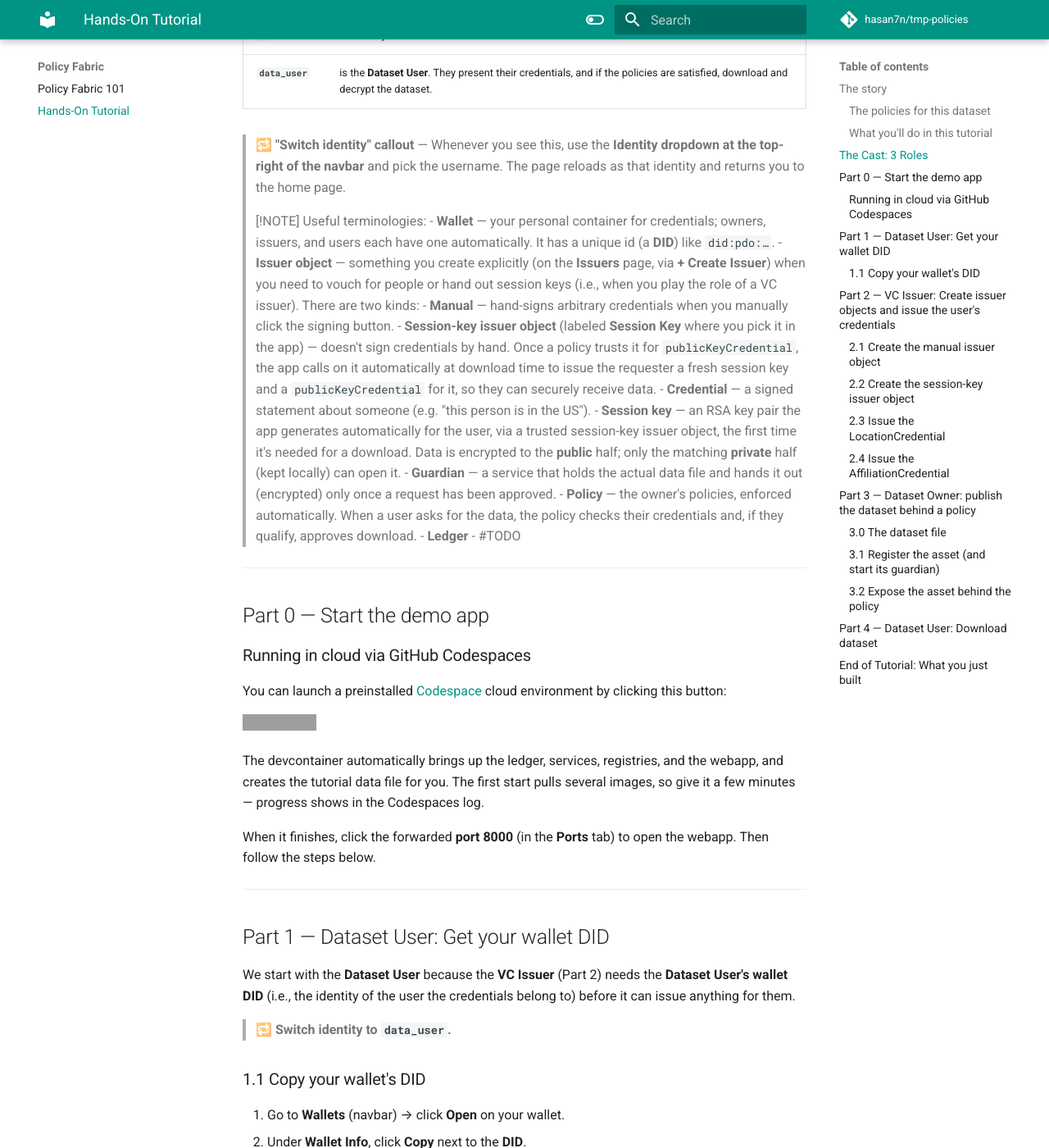
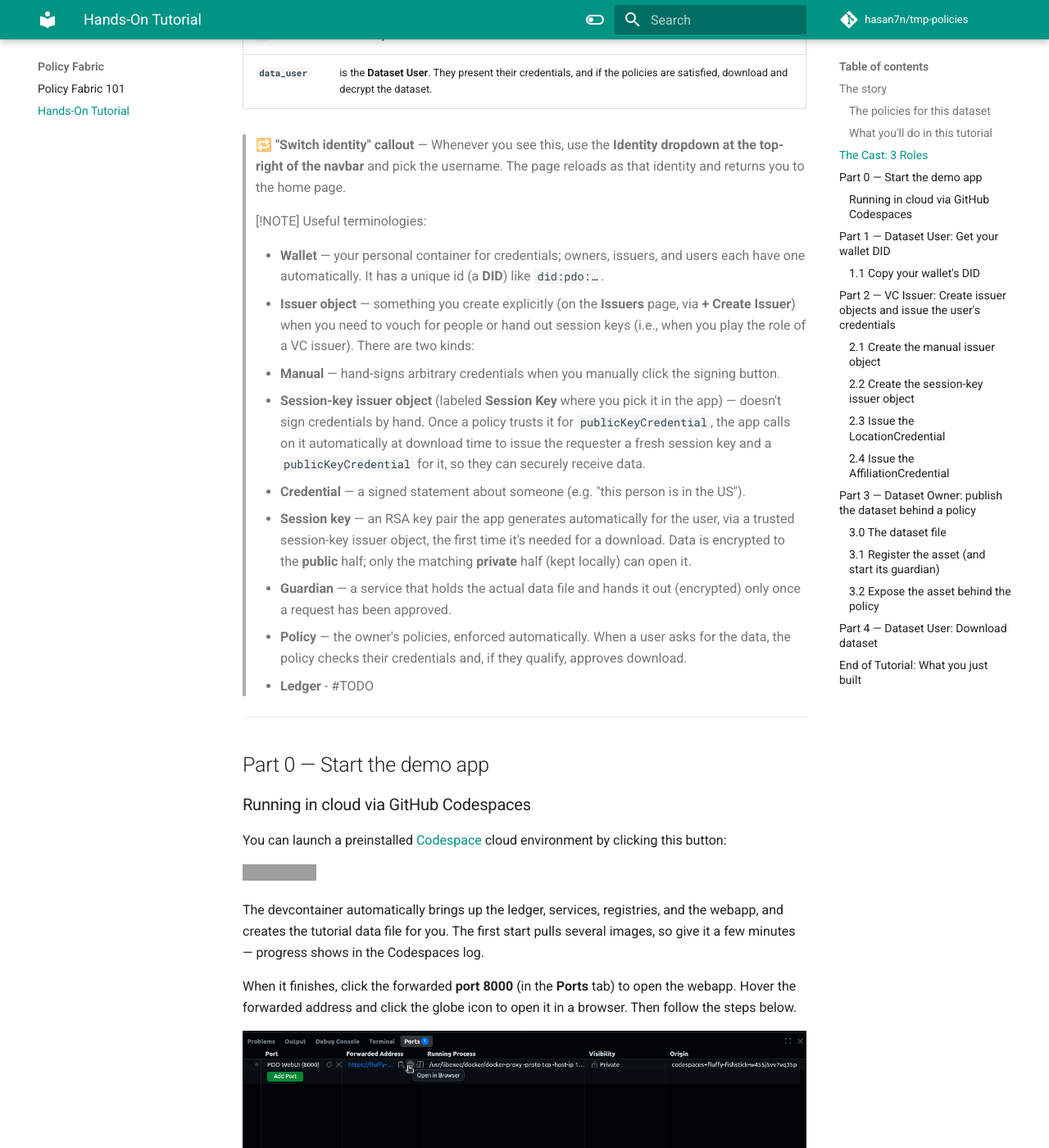
Before and after one commit to hasan7n/tmp-policies, an MkDocs documentation site: the page built from docs/docs/tutorial.md, in a window 1280 px wide and 1400 px high, scrolled down 1922 px. Shown: the whole window at 82% size. Built offline with MkDocs 1.6.1 and Material for MkDocs 9.7.7, drawn with Linux system fonts in a browser that asks for light colours; comment, search, counter and statistics services are not loaded; grey boxes are pictures that could not be loaded.

Commit message:
fix codespaces, tutorial.md

```diff
--- a/docs/docs/tutorial.md
+++ b/docs/docs/tutorial.md
@@ -43,6 +43,7 @@ Everything runs against a single client identity at a time. This means you chang
 
 > [!NOTE]
 > Useful terminologies:
+>
 > - **Wallet** — your personal container for credentials; owners, issuers, and users each have one automatically. It has a unique id (a **DID**) like `did:pdo:…`.
 > - **Issuer object** — something you create explicitly (on the **Issuers** page, via **+ Create Issuer**) when you need to vouch for people or hand out session keys (i.e., when you play the role of a VC issuer). There are two kinds:
 > - **Manual** — hand-signs arbitrary credentials when you manually click the signing button.
@@ -52,6 +53,7 @@ Everything runs against a single client identity at a time. This means you chang
 > - **Guardian** — a service that holds the actual data file and hands it out (encrypted) only once a request has been approved.
 > - **Policy** — the owner's policies, enforced automatically. When a user asks for the data, the policy checks their credentials and, if they qualify, approves download.
 > - **Ledger** - #TODO
+>
 ---
 
 ## Part 0 — Start the demo app
@@ -60,11 +62,13 @@ Everything runs against a single client identity at a time. This means you chang
 
 You can launch a preinstalled [Codespace](https://github.com/features/codespaces) cloud environment by clicking this button:
 
-[![Open in GitHub Codespaces](https://github.com/codespaces/badge.svg)](https://codespaces.new/hasan7n/tmp-policies?ref=main)
+[![Open in GitHub Codespaces](https://github.com/codespaces/badge.svg)](https://codespaces.new/hasan7n/tmp-policies?ref=main){ target="_blank" rel="noopener" }
 
 The devcontainer automatically brings up the ledger, services, registries, and the webapp, and creates the tutorial data file for you. The first start pulls several images, so give it a few minutes — progress shows in the Codespaces log.
 
-When it finishes, click the forwarded **port 8000** (in the **Ports** tab) to open the webapp. Then follow the steps below.
+When it finishes, click the forwarded **port 8000** (in the **Ports** tab) to open the webapp. Hover the forwarded address and click the globe icon to open it in a browser. Then follow the steps below.
+
+![The Ports tab listing PDO WebUI on port 8000, with the globe icon that opens the forwarded address in a browser.](assets/images/codespace_ports.png)
 
 ---
 
```
Also changed, not shown: docs/docs/assets/images/codespace_ports.png (added), 3 other files.
